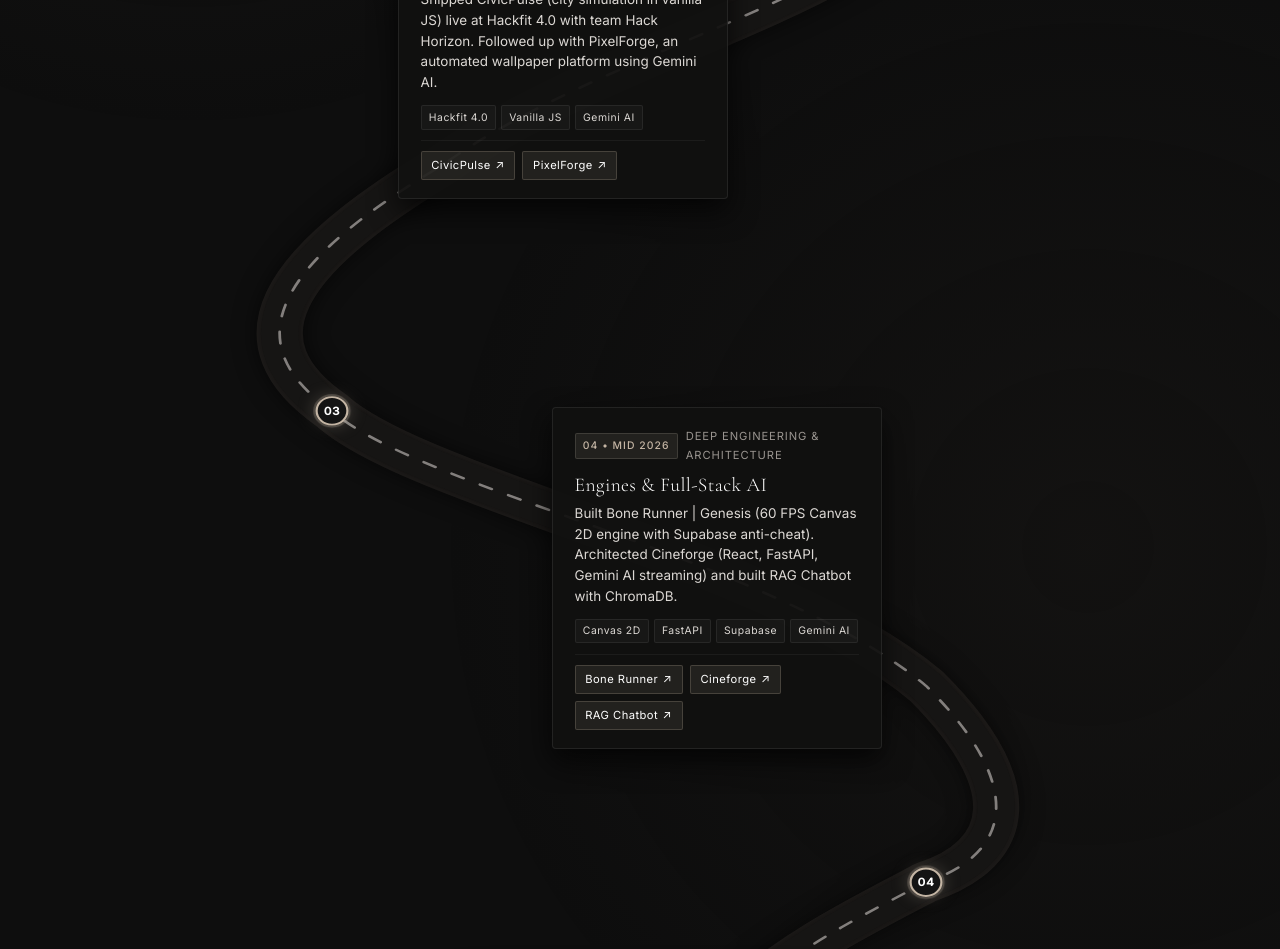
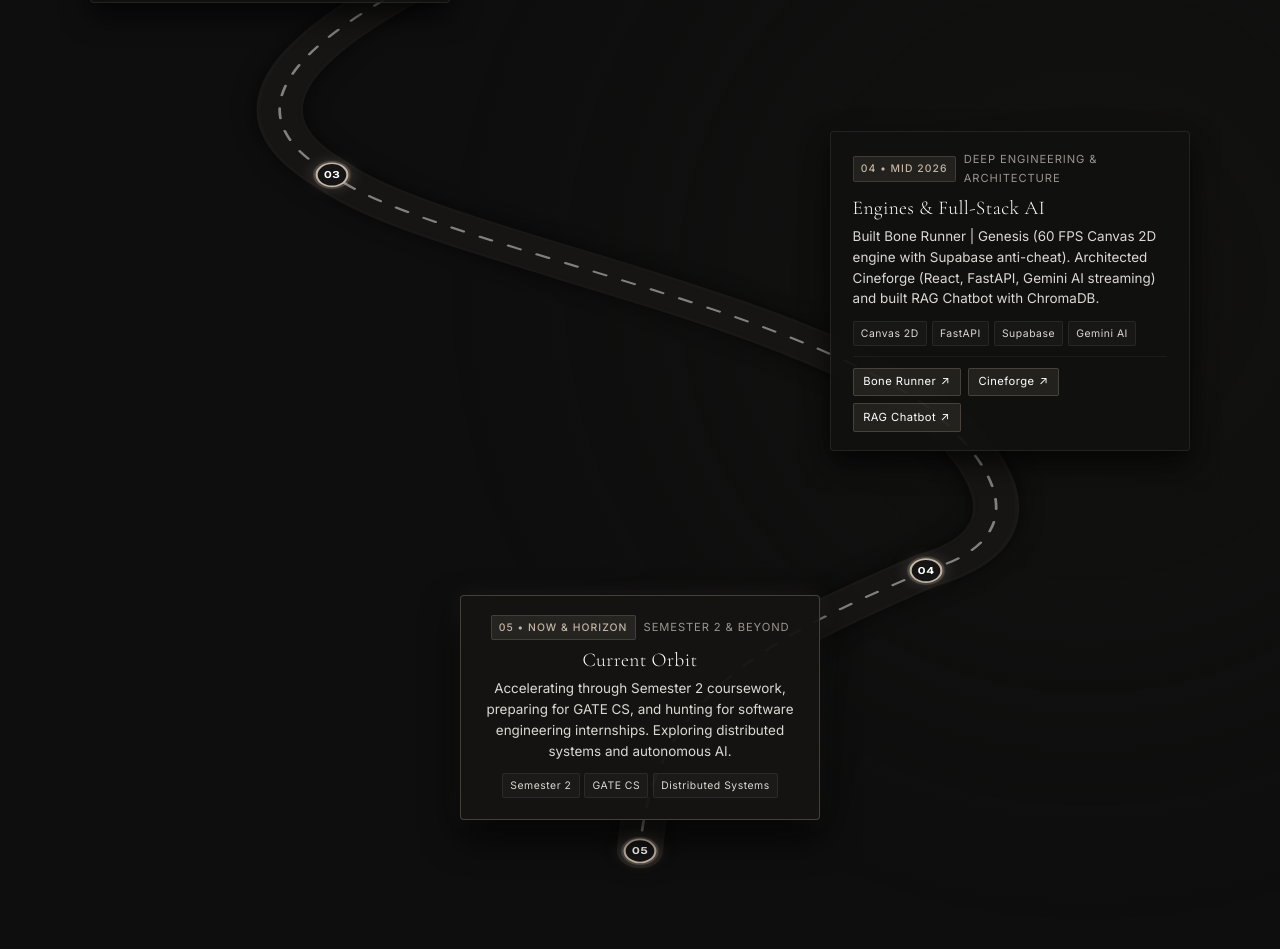
Before and after one commit to manu-k06/manu.space-v1, a React (Vite) app: page /journey in a window 1280 px wide. Shown: the part 1420-2369 px from the top of the page. Built offline with nearby package versions, Linux system fonts and the light colour scheme.

Commit message:
fix(journey): move cards back to outer flanks and restore 8rem flow spacing without touching road

```diff
--- a/src/styles/journey.css
+++ b/src/styles/journey.css
@@ -120,8 +120,8 @@
   position: relative;
   display: flex;
   flex-direction: column;
-  gap: 13rem;
-  padding: 3rem 0 6rem;
+  gap: 8rem;
+  padding: 2rem 0 6rem;
   z-index: 4;
 }
 
@@ -133,22 +133,22 @@
   z-index: 5;
 }
 
-/* Left rows sit comfortably to the right of the left hairpin turn */
+/* Left rows sit on the left flank */
 .milestone-row--left {
   justify-content: flex-start;
-  padding-left: 28%;
+  padding-right: 48%;
 }
 
-/* Right rows sit comfortably to the left of the right hairpin turn */
+/* Right rows sit on the right flank */
 .milestone-row--right {
   justify-content: flex-end;
-  padding-right: 28%;
+  padding-left: 48%;
 }
 
 /* Summit row centered under the summit peak */
 .milestone-row--summit {
   justify-content: center;
-  padding: 0 10%;
+  padding: 0 12%;
   margin-top: 1rem;
 }
 
@@ -156,7 +156,7 @@
 .mountain-card {
   position: relative;
   width: 100%;
-  max-width: 330px;
+  max-width: 360px;
   background: rgba(18, 17, 16, 0.94);
   backdrop-filter: blur(20px);
   -webkit-backdrop-filter: blur(20px);
```
